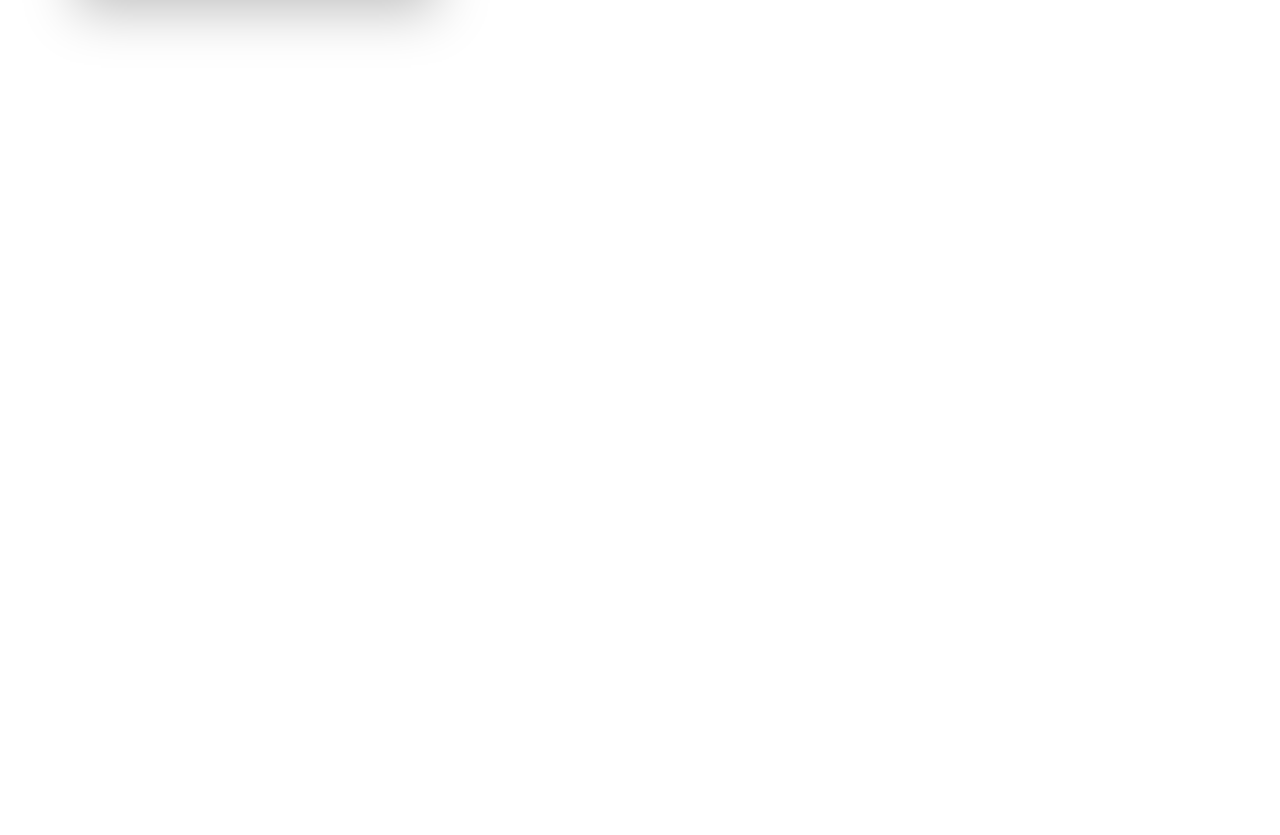
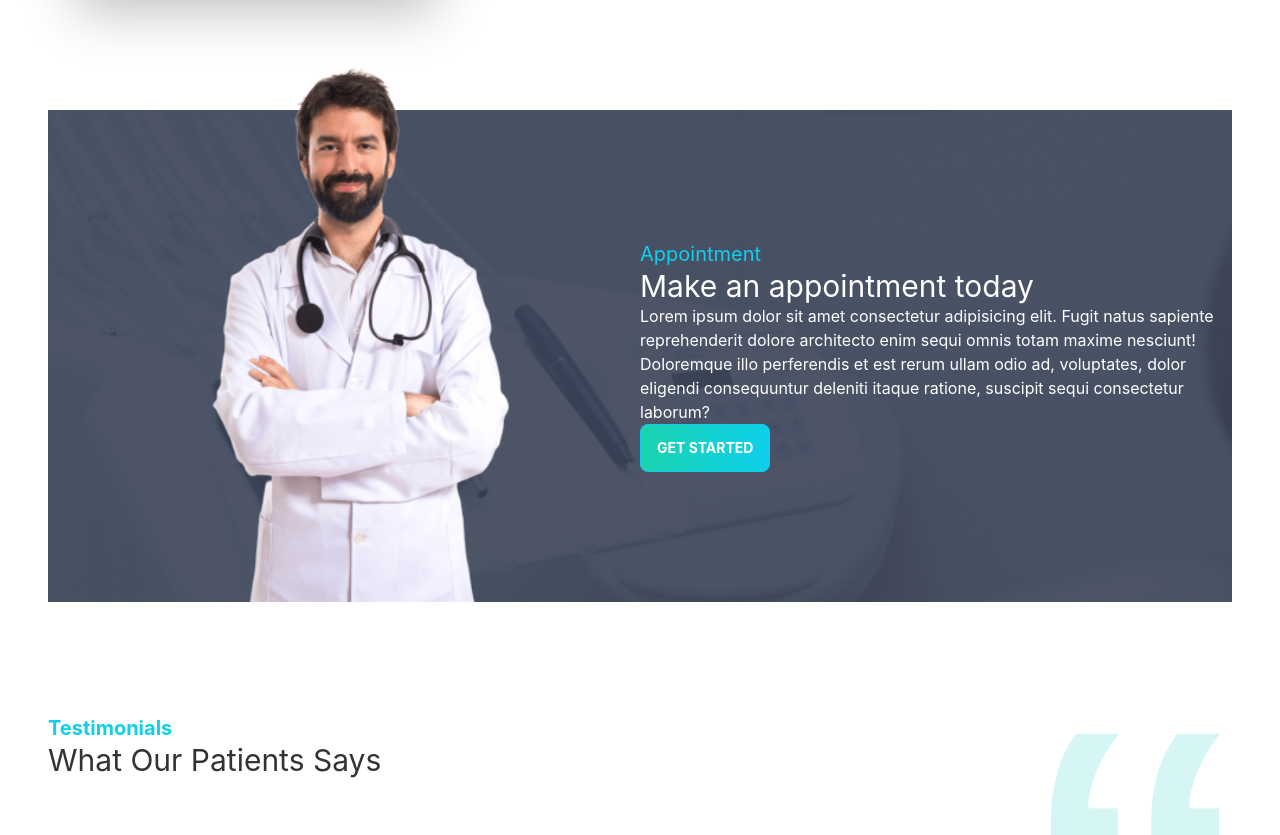
Before and after one commit to Aninditaroy/doctors-portal, a React (Create React App) app: page / in a window 1280 px wide. Shown: the part 1965-2800 px from the top of the page. Before the commit the page ends 2075 px from the top, so only its background shows below. Built offline with nearby package versions, Linux system fonts and the light colour scheme.

Commit message:
testimonial secton added

```diff
--- a/src/App.js
+++ b/src/App.js
@@ -15,7 +15,7 @@ function App() {
         <Route path='/about' element={<About />}></Route>
         <Route path='/login' element={<Login/>}></Route>
       </Routes>
-      {/* 71-6 == 7:38 min */}
+      {/* 71-7 == 9:55 min */}
     </>
   );
 }
--- a/src/Pages/Home/Banner.js
+++ b/src/Pages/Home/Banner.js
@@ -1,4 +1,5 @@
 import React from 'react';
+import PrimaryButton from '../Shared/PrimaryButton';
 import chair from './../../assets/images/chair.png';
 const Banner = () => {
     return (
@@ -8,7 +9,7 @@ const Banner = () => {
                 <div>
                     <h1 className="text-5xl font-bold">Your New Smile Starts Here</h1>
                     <p className="py-6">Lorem Ipsum is simply dummy text of the printing and typesetting industry. Lorem Ipsum has been the industry's standard dummy text ever since the</p>
-                    <button className="btn btn-primary uppercase text-white font-bold bg-gradient-to-r from-secondary to-primary">Get Started</button>
+                    <PrimaryButton>Get started</PrimaryButton>
                 </div>
             </div>
         </div>
--- a/src/Pages/Home/Banner2.js
+++ b/src/Pages/Home/Banner2.js
@@ -1,5 +1,6 @@
 import React from 'react';
 import treatment from '../../assets/images/treatment.png';
+import PrimaryButton from '../Shared/PrimaryButton';
 const Banner2 = () => {
     return (
         <div className="hero my-24" >
@@ -7,7 +8,7 @@ const Banner2 = () => {
             <div>
                 <h1 className="text-5xl font-bold">Exceptional Dental Care, on Your Terms</h1>
                 <p className="py-6">It is a long established fact that a reader will be distracted by the readable content of a page when looking at its layout. The point of using Lorem Ipsumis that it has a more-or-less normal distribution of letters,as opposed to using 'Content here, content here', making it look like readable English. Many desktop publishing packages and web page</p>
-                <button className="btn btn-primary uppercase text-white font-bold bg-gradient-to-r from-secondary to-primary">Get Started</button>
+                <PrimaryButton>Get Started</PrimaryButton>
             </div>
             <img src={treatment} className="max-w-sm rounded-lg shadow-2xl w-full mr-10" alt='' />
         </div>
--- a/src/Pages/Home/Home.js
+++ b/src/Pages/Home/Home.js
@@ -2,7 +2,9 @@ import React from 'react';
 import Banner from './Banner';
 import Banner2 from './Banner2';
 import Info from './Info';
+import MakeAppointment from './MakeAppointment';
 import Services from './Services';
+import Testimonials from './Testimonials';
 
 const Home = () => {
     return (
@@ -11,6 +13,8 @@ const Home = () => {
             <Info />
             <Services />
             <Banner2/>
+            <MakeAppointment/>
+            <Testimonials/>
         </div>
     );
 };
--- a/src/Pages/Home/Info.js
+++ b/src/Pages/Home/Info.js
@@ -6,7 +6,7 @@ import phone from '../../assets/icons/phone.svg';
 
 const Info = () => {
     return (
-        <div className='grid sm:grid-cols-1 lg:grid-cols-3 gap-5'>
+        <div className='grid sm:grid-cols-1 lg:grid-cols-3 gap-5 '>
             <InfoCard bgClass='bg-gradient-to-r from-secondary to-primary' cardTitle="Opening Hours" img={marker}/>
             <InfoCard bgClass='bg-accent'  cardTitle="Visit our location" img={phone}/>
             <InfoCard bgClass='bg-gradient-to-r from-secondary to-primary' cardTitle="Contact us now" img={clock}/>
--- a/src/Pages/Home/InfoCard.js
+++ b/src/Pages/Home/InfoCard.js
@@ -3,7 +3,7 @@ import React from 'react';
 const InfoCard = ({ img, cardTitle, bgClass }) => {
     return (
         <div class={`card lg:card-side shadow-xl mt-20  ${bgClass}`}>
-            <figure className='pl-5'><img src={img} alt="Album" /></figure>
+            <figure className='pl-5 mt-5 lg:mt-0'><img src={img} alt="Album" /></figure>
             <div class="card-body text-white">
                 <h2 class="card-title">{cardTitle}</h2>
                 <p>Click the button to listen on Spotiwhy app.</p>
--- /dev/null
+++ b/src/Pages/Home/MakeAppointment.js
@@ -0,0 +1,23 @@
+import React from 'react';
+import doctor from '../../assets/images/doctor.png';
+import appointment from '../../assets/images/appointment.png';
+import PrimaryButton from '../Shared/PrimaryButton';
+const MakeAppointment = () => {
+    return (
+        <section style={{
+            background: `url(${appointment})`
+        }} className='flex justify-center items-center'>
+            <div className='flex-1 hidden lg:block'>
+                <img className='mt-[-100px]' src={doctor} alt="" />
+            </div>
+            <div className='flex-1'>
+                <h3 className='text-xl text-primary'>Appointment</h3>
+                <h2 className='text-3xl text-white'>Make an appointment today</h2>
+                <p className='text-white'>Lorem ipsum dolor sit amet consectetur adipisicing elit. Fugit natus sapiente reprehenderit dolore architecto enim sequi omnis totam maxime nesciunt! Doloremque illo perferendis et est rerum ullam odio ad, voluptates, dolor eligendi consequuntur deleniti itaque ratione, suscipit sequi consectetur laborum?</p>
+                <PrimaryButton>Get Started</PrimaryButton>
+            </div>
+        </section>
+    );
+};
+
+export default MakeAppointment;
--- /dev/null
+++ b/src/Pages/Home/Review.js
@@ -0,0 +1,24 @@
+import React from 'react';
+
+const Review = ({ review }) => {
+    return (
+        <div class="card lg:max-w-96 bg-base-100 shadow-xl">
+            <div class="card-body">
+                <p>Lorem ipsum dolor sit amet consectetur, adipisicing elit. Adipisci ab aliquid autem quae incidunt blanditiis.</p>
+                <div className='flex items-center'>
+                    <div class="avatar">
+                        <div class="w-16 rounded-full ring ring-primary ring-offset-base-100 mr-5">
+                            <img src={review.img} alt='' />
+                        </div>
+                    </div>
+                        <div>
+                            <h4 className="text-xl">{review.name}</h4>
+                            <p>{review.location}</p>
+                        </div>
+                </div>
+            </div>
+        </div>
+    );
+};
+
+export default Review;
--- /dev/null
+++ b/src/Pages/Home/Testimonials.js
@@ -0,0 +1,53 @@
+import React from 'react';
+import quote from '../../assets/icons/quote.svg';
+import people1 from '../../assets/images/people1.png'
+import people2 from '../../assets/images/people2.png'
+import people3 from '../../assets/images/people3.png'
+import Review from './Review';
+const Testimonials = () => {
+    const reviews = [
+        {
+            _id: 1,
+            name: 'Winson Herry',
+            review: '',
+            location:'california',
+            img: people1
+        },
+        {
+            _id: 2,
+            name: 'Winson Herry',
+            review: '',
+            location:'california',
+            img: people2
+        },
+        {
+            _id: 3,
+            name: 'Winson Herry',
+            review: '',
+            location:'california',
+            img: people3
+        }
+    ]
+    return (
+        <section className='my-28'>
+            <div className='flex justify-between'>
+                <div>
+                    <h4 className="text-xl text-primary font-bold">
+                        Testimonials
+                    </h4>
+                    <h2 className='text-3xl'>What Our Patients Says</h2>
+                </div>
+                <div>
+                    <img src={quote} alt="" className='w-24 lg:w-48' />
+                </div>
+            </div>
+            <div className='grid grid-cols-1 lg:grid-cols-3 gap-5'>
+            {
+                reviews.map(review => <Review key={review._id} review={review}/>)
+            }
+            </div>
+        </section>
+    );
+};
+
+export default Testimonials;
--- /dev/null
+++ b/src/Pages/Shared/PrimaryButton.js
@@ -0,0 +1,11 @@
+import React from 'react';
+
+const PrimaryButton = ({children}) => {
+    return (
+        <div>
+           <button className="btn btn-primary uppercase text-white font-bold bg-gradient-to-r from-secondary to-primary">{children}</button>
+        </div>
+    );
+};
+
+export default PrimaryButton;
```
